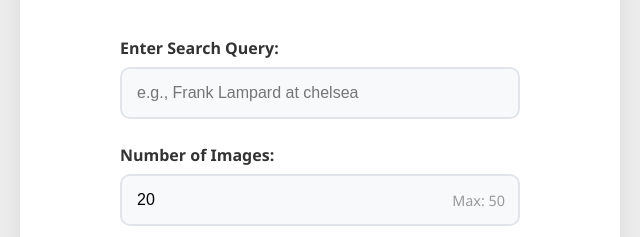
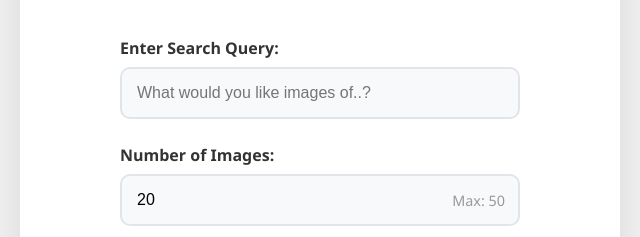
Before and after one commit to Bwite/imagedownloader, a plain HTML site: page index.html in a window 1280 px wide. Shown: the part 207-444 px from the top of the page, 320-960 px from the left. Drawn offline with Linux system fonts and the light colour scheme.

Commit message:
placeholder change

```diff
--- a/index.html
+++ b/index.html
@@ -14,7 +14,7 @@
         <form id="downloadForm">
             <div class="form-group">
                 <label for="query">Enter Search Query:</label>
-                <input type="text" id="query" name="query" placeholder="e.g., Frank Lampard at chelsea" required>
+                <input type="text" id="query" name="query" placeholder="What would you like images of..?" required>
             </div>
 
             <div class="form-group">
```
